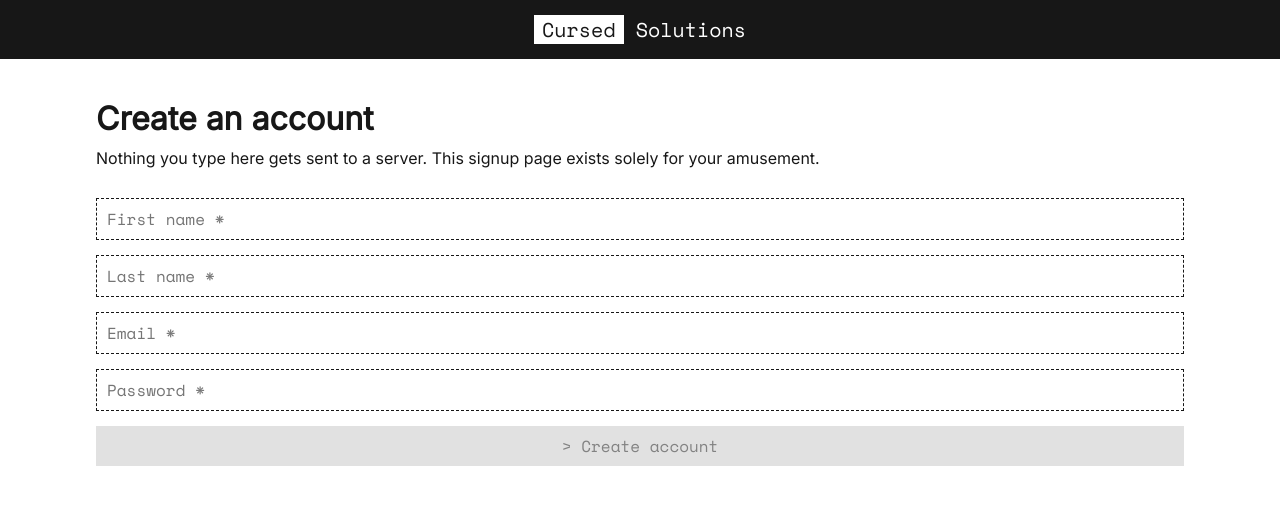
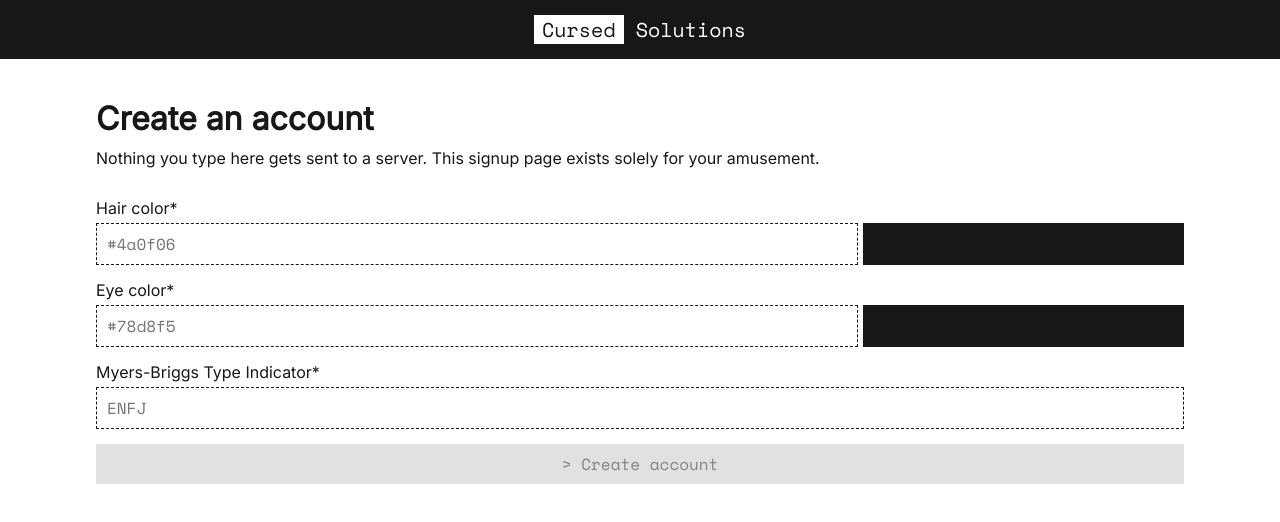
Before and after one commit to marcos-acosta/cursed-signup, a Next.js app: page / in a window 1280 px wide. Shown: the top 522 px of the page. Built offline with nearby package versions, Linux system fonts and the light colour scheme.

Commit message:
Add color selection

```diff
--- /dev/null
+++ b/src/app/components/AboutYou.tsx
@@ -0,0 +1,69 @@
+import React, { useState } from "react";
+import Input from "./Input";
+import styles from "./styles.module.css";
+import Button from "./Button";
+import { isValidHex, isValidMbti } from "../util";
+import SideBySide from "./SideBySide";
+import ColorSwatch from "./ColorSwatch";
+
+interface AboutYouProps extends SignupStageProps {}
+
+export default function AboutYou(props: AboutYouProps) {
+  const [hairColor, setHairColor] = useState("");
+  const [eyeColor, setEyeColor] = useState("");
+  const [mbti, setMbti] = useState("");
+
+  const validHairColor = isValidHex(hairColor);
+  const validEyeColor = isValidHex(eyeColor);
+  const validMbti = isValidMbti(mbti);
+
+  const showHairColorError = hairColor.length > 0 && !validHairColor;
+  const showEyeColorError = eyeColor.length > 0 && !validEyeColor;
+  const showMbtiError = mbti.length > 0 && !validMbti;
+
+  const canMoveOn = Boolean(validEyeColor && validHairColor);
+
+  const moveOn = () => {
+    props.goToNextStage();
+  };
+
+  return (
+    <div>
+      <div className={styles.titleContainer}>
+        <h1>Create an account</h1>
+        Nothing you type here gets sent to a server. This signup page exists
+        solely for your amusement.
+      </div>
+      <div className={styles.formContainer}>
+        <Input
+          value={hairColor}
+          updateValue={setHairColor}
+          label="Hair color"
+          placeholder="#4a0f06"
+          error={showHairColorError && "Must be a valid hex color"}
+          splitPercent={70}
+        >
+          <ColorSwatch color={validHairColor && hairColor} />
+        </Input>
+        <Input
+          value={eyeColor}
+          updateValue={setEyeColor}
+          label="Eye color"
+          placeholder="#78d8f5"
+          error={showEyeColorError && "Must be a valid hex color"}
+          splitPercent={70}
+        >
+          <ColorSwatch color={validEyeColor && eyeColor} />
+        </Input>
+        <Input
+          value={mbti}
+          updateValue={setMbti}
+          label="Myers-Briggs Type Indicator"
+          error={showMbtiError && "Must be a valid MBTI"}
+          placeholder="ENFJ"
+        />
+        <Button text={"Create account"} enabled={canMoveOn} onClick={moveOn} />
+      </div>
+    </div>
+  );
+}
--- a/src/app/components/BasicInfo.tsx
+++ b/src/app/components/BasicInfo.tsx
@@ -48,23 +48,26 @@ export default function BasicInfo(props: BasicInfoProps) {
         <Input
           value={firstName}
           updateValue={setFirstName}
-          placeholder="First name"
+          label="First name"
+          placeholder="Alex"
         />
         <Input
           value={lastName}
           updateValue={setLastName}
-          placeholder="Last name"
+          label="Last name"
+          placeholder="Jones"
         />
         <Input
           value={email}
           updateValue={setEmail}
-          placeholder="Email"
+          label="Email"
           error={showEmailError && "Must be a valid email address"}
+          placeholder="alex.jones@gmail.com"
         />
         <Input
           value={password}
           updateValue={setPassword}
-          placeholder="Password"
+          label="Password"
           error={showPasswordError && "Must be >6 characters"}
           password={true}
         />
@@ -72,7 +75,7 @@ export default function BasicInfo(props: BasicInfoProps) {
           <Input
             value={confirmPassword}
             updateValue={setConfirmPassword}
-            placeholder="Confirm password"
+            label="Confirm password"
             error={showConfirmPasswordError && "Passwords do not match"}
             password={true}
           />
--- /dev/null
+++ b/src/app/components/ColorSwatch.tsx
@@ -0,0 +1,15 @@
+import React from "react";
+import styles from "./styles.module.css";
+
+export interface ColorSwatchProps {
+  color: string | false;
+}
+
+export default function ColorSwatch(props: ColorSwatchProps) {
+  return (
+    <div
+      className={styles.colorSwatch}
+      style={{ backgroundColor: props.color || "#171717" }}
+    ></div>
+  );
+}
--- a/src/app/components/ConfirmPassword.tsx
+++ b/src/app/components/ConfirmPassword.tsx
@@ -45,7 +45,7 @@ export default function ConfirmPassword(props: ConfirmPasswordProps) {
         <Input
           value={confirmPassword}
           updateValue={setConfirmPassword}
-          placeholder="Confirm password"
+          label="Confirm password"
           error={showConfirmPasswordError && "Passwords do not match"}
           password={true}
         />
@@ -54,7 +54,7 @@ export default function ConfirmPassword(props: ConfirmPasswordProps) {
             <Input
               value={confirmPasswordAgain}
               updateValue={setConfirmPasswordAgain}
-              placeholder="Confirm password again"
+              label="Confirm password again"
               error={showConfirmPasswordErrorAgain && "Passwords do not match"}
               password={true}
             />
@@ -62,7 +62,7 @@ export default function ConfirmPassword(props: ConfirmPasswordProps) {
               <Input
                 value={confirmPasswordLastTime}
                 updateValue={setConfirmPasswordLastTime}
-                placeholder="Maximally confirm password"
+                label="Maximally confirm password"
                 error={
                   showConfirmPasswordErrorLastTime && "Passwords do not match"
                 }
--- a/src/app/components/Input.tsx
+++ b/src/app/components/Input.tsx
@@ -2,19 +2,22 @@ import React from "react";
 import styles from "./styles.module.css";
 import { combineClasses } from "../util";
 import { MONO_FONT } from "../fonts";
+import SideBySide from "./SideBySide";
 
 export interface InputProps {
   value: string;
-  placeholder: string;
+  placeholder?: string;
+  label: string;
   updateValue: (s: string) => void;
   optional?: boolean;
   error?: string | false | undefined;
   password?: boolean;
+  children?: JSX.Element;
+  splitPercent?: number;
 }
 
 export default function Input(props: InputProps) {
-  return (
-    <div className={styles.inputAndError}>
+  const inputElement = (
     <input
       value={props.value}
       onChange={(e) => props.updateValue(e.target.value)}
@@ -23,9 +26,25 @@ export default function Input(props: InputProps) {
         MONO_FONT.className,
         props.error && styles.inputError
       )}
-        placeholder={`${props.placeholder}${props.optional ? "" : " *"}`}
+      placeholder={props.placeholder}
       type={props.password ? "password" : "text"}
     />
+  );
+
+  return (
+    <div className={styles.inputAndError}>
+      <div className={styles.label}>
+        {props.label}
+        {props.optional ? "" : "*"}
+      </div>
+      {props.children ? (
+        <SideBySide splitPercent={props.splitPercent}>
+          {inputElement}
+          {props.children}
+        </SideBySide>
+      ) : (
+        inputElement
+      )}
       {props.error && <div className={styles.errorText}>{props.error}</div>}
     </div>
   );
--- /dev/null
+++ b/src/app/components/SideBySide.tsx
@@ -0,0 +1,19 @@
+import React from "react";
+import styles from "./styles.module.css";
+
+export interface SideBySideProps {
+  children: JSX.Element[];
+  splitPercent?: number;
+}
+
+export default function SideBySide(props: SideBySideProps) {
+  return (
+    <div
+      className={styles.sideBySideContainer}
+      style={{ gridTemplateColumns: `${props.splitPercent || "50"}% 1fr` }}
+    >
+      {props.children[0]}
+      {props.children[1]}
+    </div>
+  );
+}
--- a/src/app/components/styles.module.css
+++ b/src/app/components/styles.module.css
@@ -86,3 +86,20 @@
   color: var(--red);
   margin-top: 5px;
 }
+
+.label {
+  margin-bottom: 5px;
+}
+
+.sideBySideContainer {
+  display: grid;
+  width: 100%;
+  gap: 5px;
+}
+
+.colorSwatch {
+  width: 100%;
+  height: 100%;
+  display: flex;
+  border: 1px solid var(--foreground);
+}
--- a/src/app/page.tsx
+++ b/src/app/page.tsx
@@ -4,14 +4,17 @@ import { useState } from "react";
 import Layout from "./components/Layout";
 import BasicInfo from "./components/BasicInfo";
 import ConfirmPassword from "./components/ConfirmPassword";
+import AboutYou from "./components/AboutYou";
 
 const enum SignupStage {
   BASIC_INFO = 1,
   CONFIRM_PASSWORD = 2,
+  ABOUT_YOU = 3,
 }
 
 export default function Home() {
-  const [signupStage, setSignupStage] = useState(SignupStage.BASIC_INFO);
+  // const [signupStage, setSignupStage] = useState(SignupStage.BASIC_INFO);
+  const [signupStage, setSignupStage] = useState(SignupStage.ABOUT_YOU);
   const [password, setPassword] = useState("");
 
   const nextSignupStage = () => {
@@ -23,6 +26,8 @@ export default function Home() {
       <BasicInfo goToNextStage={nextSignupStage} setPassword={setPassword} />
     ) : signupStage === SignupStage.CONFIRM_PASSWORD ? (
       <ConfirmPassword goToNextStage={nextSignupStage} password={password} />
+    ) : signupStage === SignupStage.ABOUT_YOU ? (
+      <AboutYou goToNextStage={nextSignupStage} />
     ) : (
       <></>
     );
--- a/src/app/util.ts
+++ b/src/app/util.ts
@@ -3,5 +3,9 @@ export const combineClasses = (
 ) => classnames.filter(Boolean).join(" ");
 
 const EMAIL_REGEX = /^[\w-\.]+@([\w-]+\.)+[\w-]{2,4}$/;
+const REHEX = /^#[0-9a-f]{6}$/;
+const MBTI_REGEX = /^[IE][SN][TF][JP]$/;
 
 export const isValidEmail = (email: string) => EMAIL_REGEX.test(email);
+export const isValidHex = (hex: string) => REHEX.test(hex);
+export const isValidMbti = (mbti: string) => MBTI_REGEX.test(mbti);
```
Lines whose indentation alone changed are shown as unchanged.
